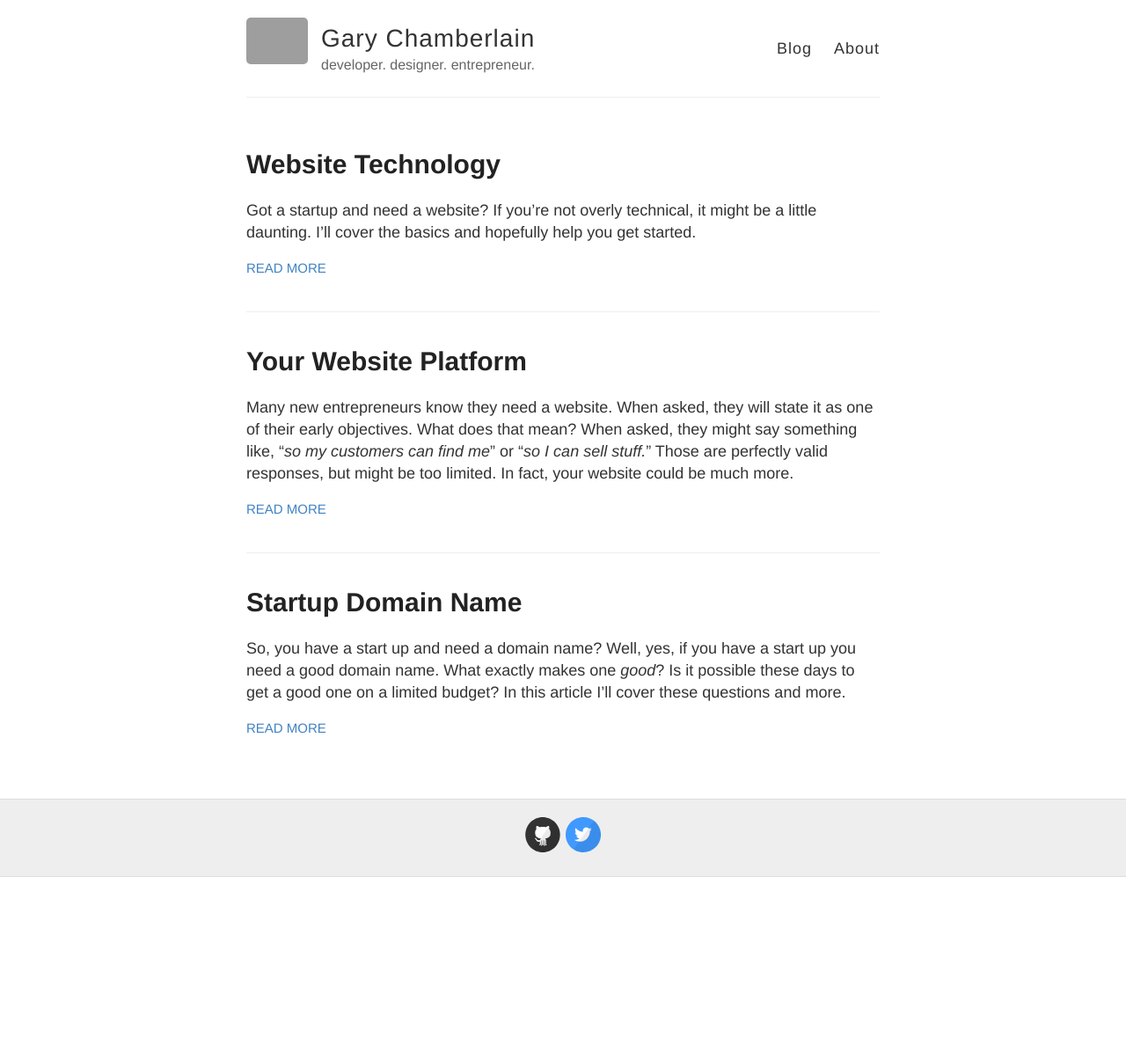
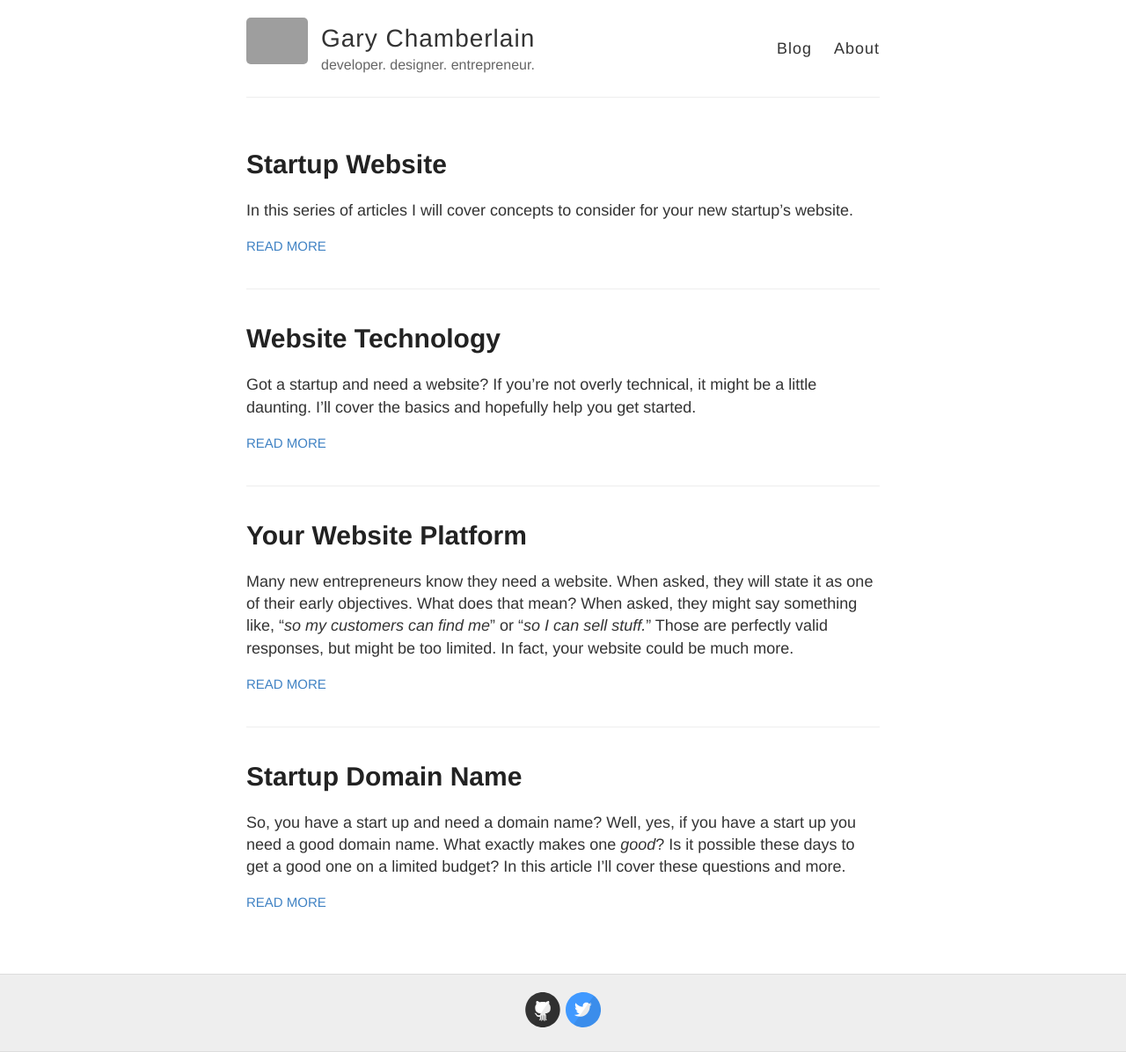
Before and after one commit to GaryChamberlain/garychamberlain.github.io, a Jekyll site: the page built from index.html, in a window 1280 px wide. Shown: the whole page at 88% size. Built offline with Jekyll 4.4.1, drawn with Linux system fonts in a browser that asks for light colours; Markdown is read by kramdown in place of the engine named in the settings; before the commit the page ends 997 px from its top, so only the background shows below that; grey boxes are pictures that could not be loaded.

Commit message:
Update 2015-06-25-startup-website.md

```diff
--- a/_posts/2015-06-25-startup-website.md
+++ b/_posts/2015-06-25-startup-website.md
@@ -1,5 +1,7 @@
 ---
-published: false
+layout: post
+title: Startup Website
+published: true
 ---
 
 
```
